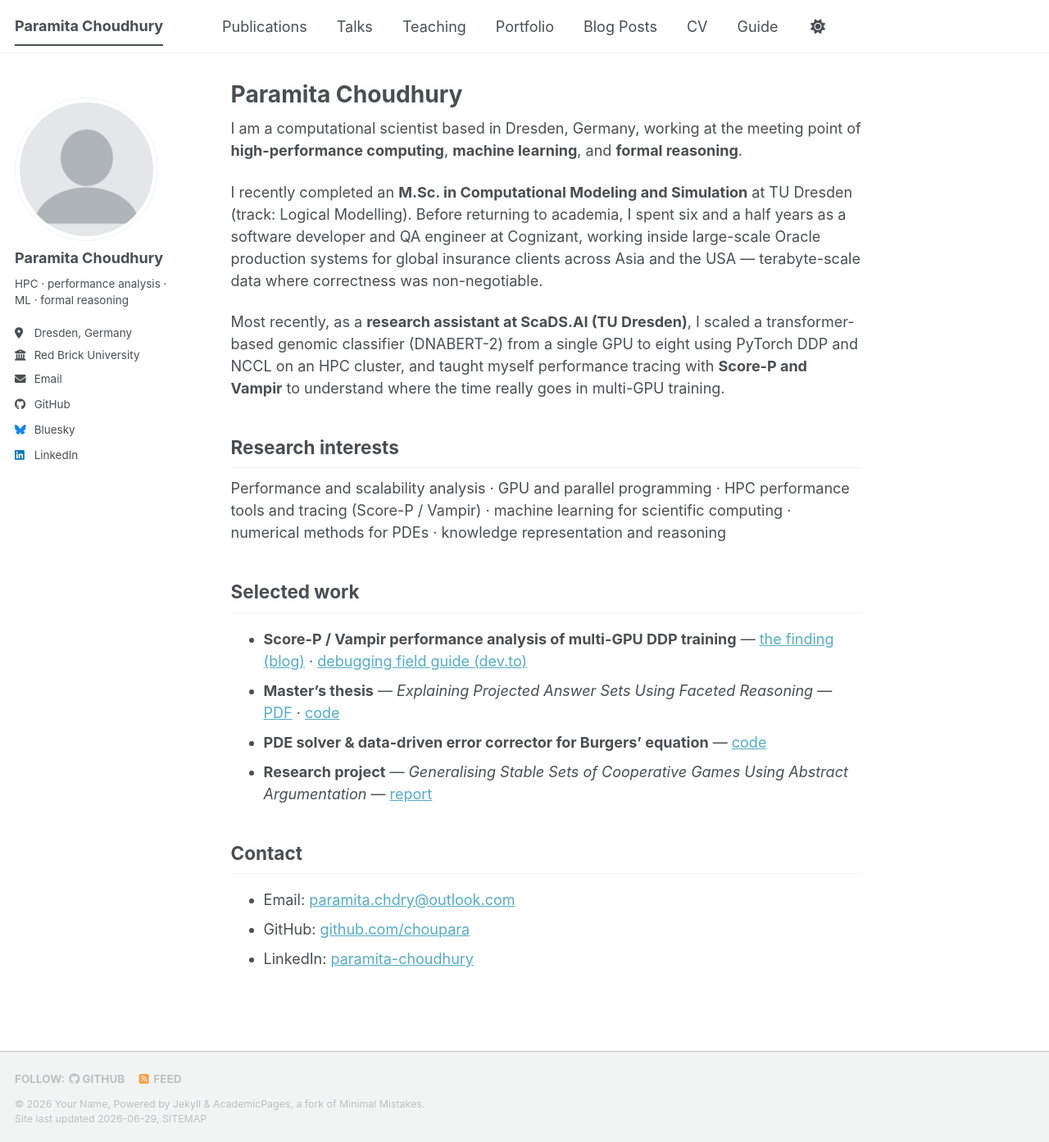
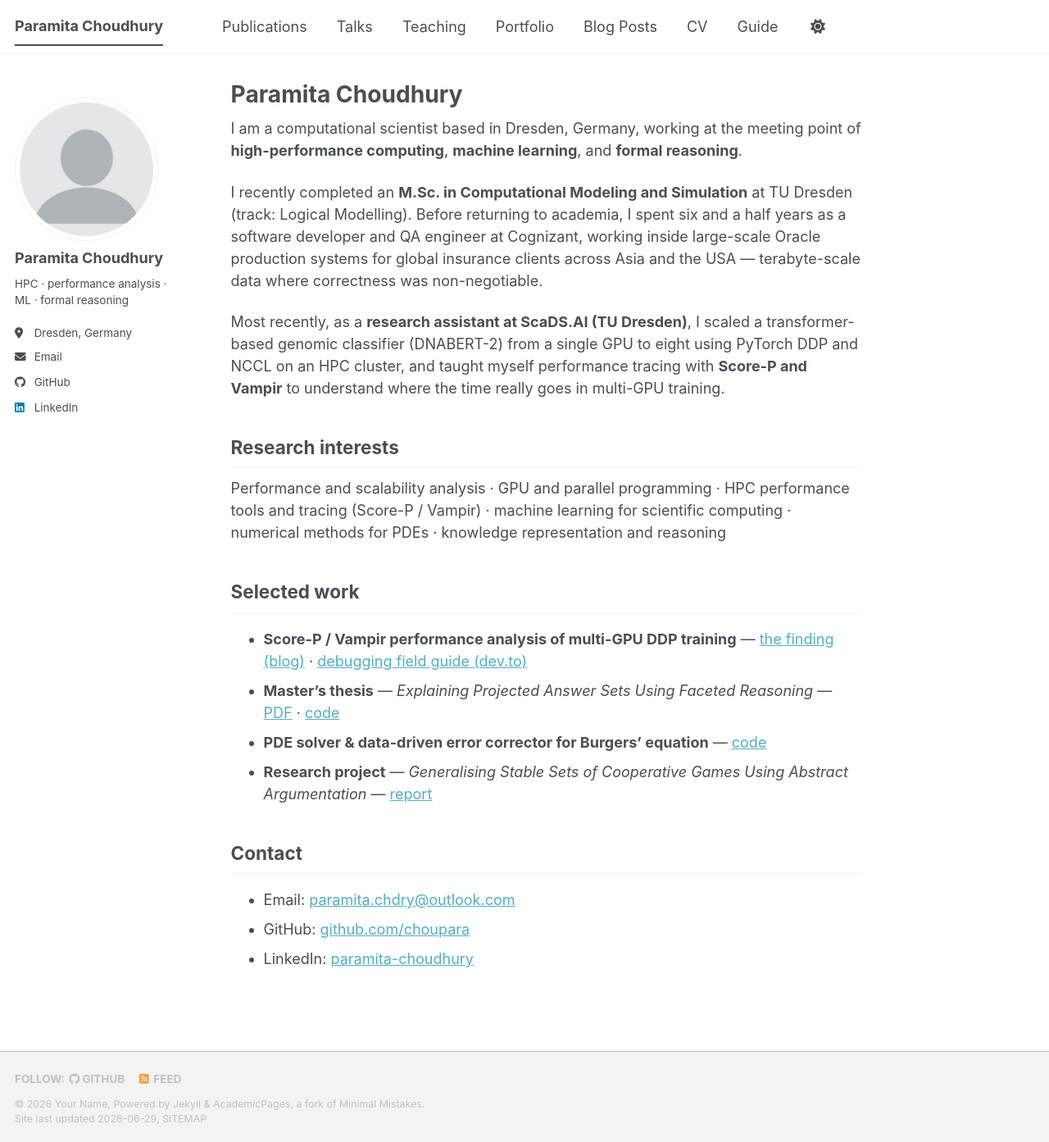
Before and after one commit to choupara/choupara.github.io, a Jekyll site: the page built from _pages/about.md, in a window 1280 px wide and 1393 px high. Shown: the whole window at 82% size. Built offline with Jekyll 4.4.1, drawn with Linux system fonts in a browser that asks for light colours; a style sheet for code colours, icons or effects is not loaded.

Commit message:
Comment out employer and bluesky entries
Commented out employer and bluesky fields in config.

```diff
--- a/_config.yml
+++ b/_config.yml
@@ -27,7 +27,7 @@ author:
   pronouns         : # example: "she/her"
   bio              : "HPC · performance analysis · ML · formal reasoning"
   location         : "Dresden, Germany"
-  employer         : "Red Brick University"
+  employer         : # "Red Brick University"
   uri              : # URL
   email            : "paramita.chdry@outlook.com"
 
@@ -56,7 +56,7 @@ author:
 
   # Social media
   artstation       : # Username
-  bluesky          : "bsky.app" # Replace this with you Bluesky username
+  bluesky          : # "bsky.app" # Replace this with you Bluesky username
   facebook         : # Username
   flickr           : # Username
   foursquare       : # Username
```
